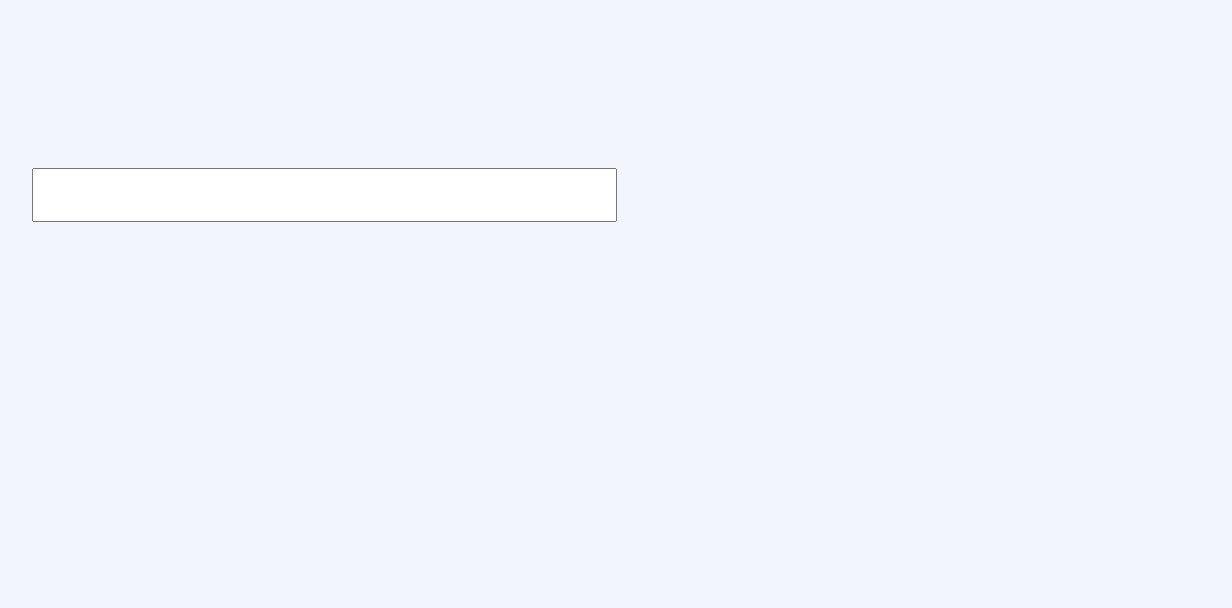
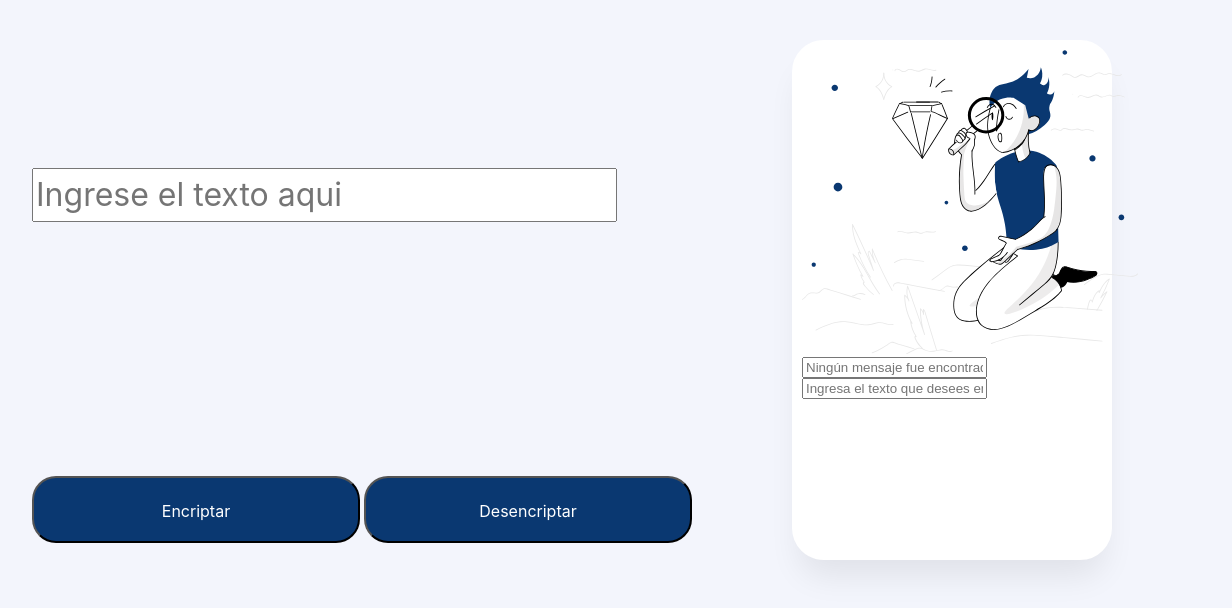
Before and after one commit to manueletz/Challenge-Oracle-One-Encriptador, a plain HTML site: page index.html in a window 1280 px wide. Shown: the full height of the page, 208-1440 px from the left, 1232 px wide, since content can reach past the window. Drawn offline with Linux system fonts and the light colour scheme.

Commit message:
agregando logo input button y rectangulo

```diff
--- a/index.html
+++ b/index.html
@@ -12,8 +12,30 @@
             <img src="imagenes/Logo.png" class="logo-principal">
         </div>
         <br>
+        <br>
+        <br>
+        <br>
+        <br>
+        <br>
+
+
         <div>
-            <input type="text">
+            <form>
+                <input type="text" id="texto1" placeholder="Ingrese el texto aqui">
+                <div>
+                    <button type="submit" class="button" value="Encriptar">Encriptar</button>
+                    <button type="submit" class="button" value="Desencriptar">Desencriptar</button>
+                </div>
+            </form>
+        </div>
+
+        <div class="rectangulo">
+            <img src="imagenes/Muñeco.svg">
+
+            <input type="text" placeholder="Ningún mensaje fue encontrado">
+            <br>
+            <input type="text" placeholder="Ingresa el texto que desees encriptar o desencriptar">
+            <!--<p>Ingresa el texto que desees encriptar o desencriptar</p>-->
         </div>
 
     </body>
--- a/style.css
+++ b/style.css
@@ -1,9 +1,11 @@
 body{
 /* Encriptador - 1 Desktop */
 
+/*
 position: relative;
 width: 1440px;
 height: 1024px;
+*/
 
 /* Light blue/light-blue-100 */
 background: #F3F5FC;
@@ -23,11 +25,21 @@ top: 40px;
 /*background: #0A3871;*/
 }
 
+/*
+h1{
+    height: 150px;
+    border: 10px solid black;
+    padding: 20px;
+    margin: 40px;
+    text-align: center;
+}
+*/
+
 div{
     top: 40px;
 }
 
-input{
+#texto1{
 position: absolute;
 width: 577px;
 height: 48px;
@@ -45,3 +57,67 @@ line-height: 150%;
 /* Dark blue/dark-blue-300 */
 color: #0A3871;
 }
+
+
+form div{
+    margin-top: 380px;
+    margin-left: 240px;
+    display: inline-block;
+}
+
+.button{
+/* Button */
+
+/* Auto layout */
+display: flex;
+flex-direction: row;
+align-items: flex-start;
+padding: 24px;
+gap: 8px;
+
+width: 328px;
+height: 67px;
+
+/* Dark blue/dark-blue-300 */
+background: #0A3871;
+border-radius: 24px;
+
+font-family: 'Inter';
+font-style: normal;
+font-weight: 400;
+font-size: 16px;
+line-height: 19px;
+text-align: center;
+
+/* White */
+color: #FFFFFF;
+
+/* Inside auto layout */
+flex: none;
+order: 0;
+flex-grow: 0;
+display: inline-block;
+}
+
+.rectangulo {
+border: 10px solid white;
+position: absolute;
+width: 300px;
+height: 500px;
+left: 1000px;
+top: 40px;
+
+
+/* White */
+background: #FFFFFF;
+
+/* shadow */
+box-shadow: 0px 24px 32px -8px rgba(0, 0, 0, 0.08);
+border-radius: 32px;
+
+/*
+display: flex;
+align-items: center;
+flex-direction: column;
+*/
+}
```
Also changed, not shown: imagenes/Muñeco.svg (added).
